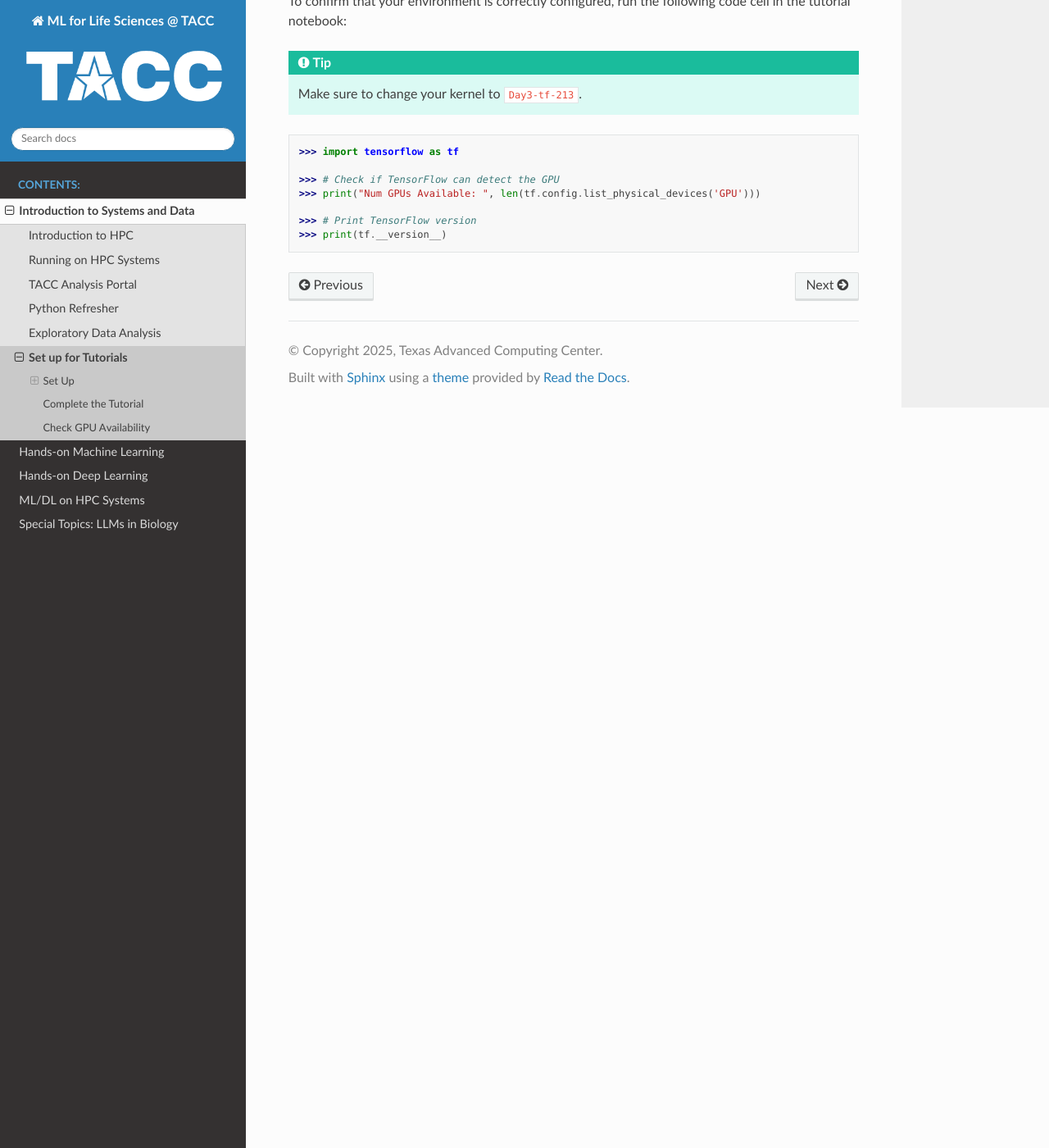
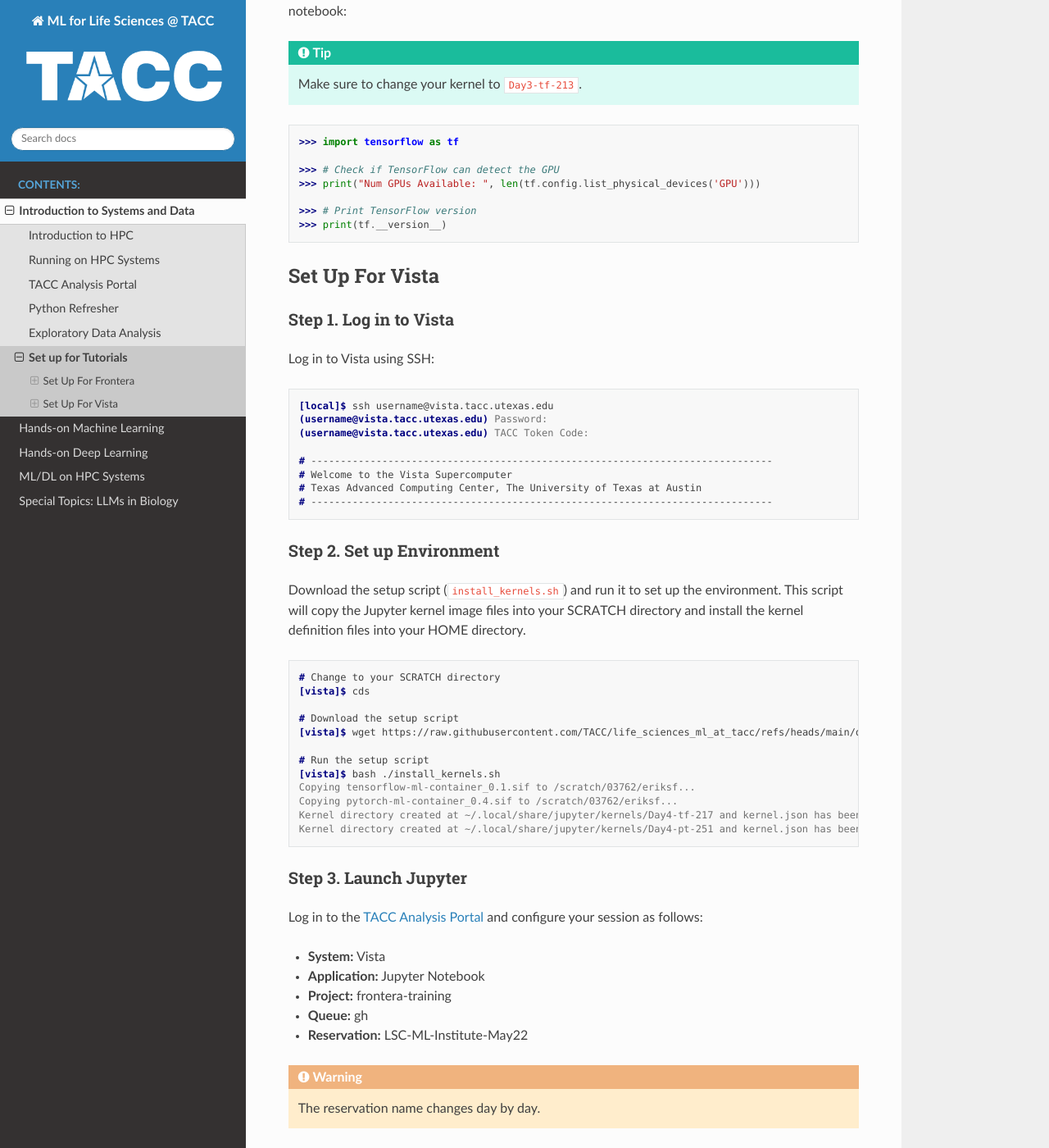
Before and after one commit to lconcia/life_sciences_ml_at_tacc, a Sphinx documentation site: the page built from docs/section1/set_up_for_tutorials.rst, in a window 1280 px wide and 1400 px high, scrolled down 5072 px. Shown: the whole window at 82% size. Built offline with Sphinx 7.4.7 and the Read the Docs theme 3.1.0, drawn with Linux system fonts in a browser that asks for light colours; some of the changed text lies outside the part shown.

Commit message:
added setup for vista kernels in tutorial setup (#53)

```diff
--- a/docs/section1/set_up_for_tutorials.rst
+++ b/docs/section1/set_up_for_tutorials.rst
@@ -5,8 +5,8 @@
 for two hands-on tutorials.
 
 
-Set Up
-------
+Set Up For Frontera
+-------------------
 
 
 Step 1. Log in to Frontera
@@ -144,7 +144,7 @@
 
 
 Complete the Tutorial
----------------------
+^^^^^^^^^^^^^^^^^^^^^
 
 To complete this tutorial:
 
@@ -158,7 +158,7 @@
 
 
 Check GPU Availability
-----------------------
+^^^^^^^^^^^^^^^^^^^^^^
 
 Before training deep learning models on HPC systems, it's important to check whether TensorFlow can
 access the GPU. Training on a GPU is significantly faster than on a CPU, especially for large image
@@ -188,3 +188,93 @@
 
    >>> # Print TensorFlow version
    >>> print(tf.__version__)
+
+
+Set Up For Vista
+----------------
+
+Step 1. Log in to Vista
+^^^^^^^^^^^^^^^^^^^^^^^
+
+Log in to Vista using SSH:
+
+.. code:: console
+
+   [local]$ ssh username@vista.tacc.utexas.edu
+   (username@vista.tacc.utexas.edu) Password:
+   (username@vista.tacc.utexas.edu) TACC Token Code:
+
+   # ------------------------------------------------------------------------------
+   # Welcome to the Vista Supercomputer
+   # Texas Advanced Computing Center, The University of Texas at Austin
+   # ------------------------------------------------------------------------------
+
+Step 2. Set up Environment
+^^^^^^^^^^^^^^^^^^^^^^^^^^
+
+Download the setup script (``install_kernels.sh``) and run it to set up the environment. This script will copy the Jupyter
+kernel image files into your SCRATCH directory and install the kernel definition files into your HOME directory.
+
+.. code:: console
+
+   # Change to your SCRATCH directory
+   [vista]$ cds
+
+   # Download the setup script
+   [vista]$ wget https://raw.githubusercontent.com/TACC/life_sciences_ml_at_tacc/refs/heads/main/docs/section4/files/install_kernels.sh
+
+   # Run the setup script
+   [vista]$ bash ./install_kernels.sh
+   Copying tensorflow-ml-container_0.1.sif to /scratch/03762/eriksf...
+   Copying pytorch-ml-container_0.4.sif to /scratch/03762/eriksf...
+   Kernel directory created at ~/.local/share/jupyter/kernels/Day4-tf-217 and kernel.json has been added.
+   Kernel directory created at ~/.local/share/jupyter/kernels/Day4-pt-251 and kernel.json has been added.
+
+Step 3. Launch Jupyter
+^^^^^^^^^^^^^^^^^^^^^^
+
+Log in to the `TACC Analysis Portal <https://tap.tacc.utexas.edu/jobs/>`_ and configure your session
+as follows:
+
+* **System:** Vista
+* **Application:** Jupyter Notebook
+* **Project:** frontera-training
+* **Queue:** gh
+* **Reservation:** LSC-ML-Institute-May22
+
+.. warning::
+
+   The reservation name changes day by day.
+
+.. image::  ./images/TAP1_vista_job_submitting.png
+   :alt:  Figure 1. Submitting a job through TAP
+
+* Click 'Submit' and wait for the job to start
+* Click 'Connect' when the a node becomes available
+
+.. image::  ./images/TAP2_vista_connect.png
+   :alt:  Figure 2 Submitting a job through TAP
+
+* By default on Vista, the Jupyter Notebook job will open with the Jupyter Lab interface showing the user
+  ``$HOME`` directory on the left. If the kernels are installed properly, you should see the
+  ``Day4-tf-217`` and ``Day4-pt-251`` kernels listed in the Launcher tab under the Notebook section.
+
+.. image::  ./images/TAP3_vista_jupyter_lab_home.png
+   :alt:  Figure 3 Jupyter Lab interface showing user $HOME
+
+.. note::
+
+   If you prefer to use the classic Jupyter Notebook interface instead of Jupyter Lab, you can edit the URL
+   in your browser to replace the word "/lab" with "/tree".
+
+* To verify that the kernels are installed properly in the Jupyter Notebook interface, click on the "New" dropdown
+  menu in the upper right to see the ``Day4-tf-217`` or ``Day4-pt-251`` kernels.
+
+.. image::  ./images/TAP4_vista_jupyter_notebook_home.png
+   :alt:  Figure 4 Jupyter Notebook interface showing user $HOME
+
+* The Jupyter notebooks are now ready to be launched.
+
+.. note::
+
+   The kernel may take a few moments to initialize on first use.
```
Also changed, not shown: docs/section1/images/TAP1_vista_job_submitting.png (added), docs/section1/images/TAP2_vista_connect.png (added), docs/section1/images/TAP3_vista_jupyter_lab_home.png (added), docs/section1/images/TAP4_vista_jupyter_notebook_home.png (added), 1 other file.
